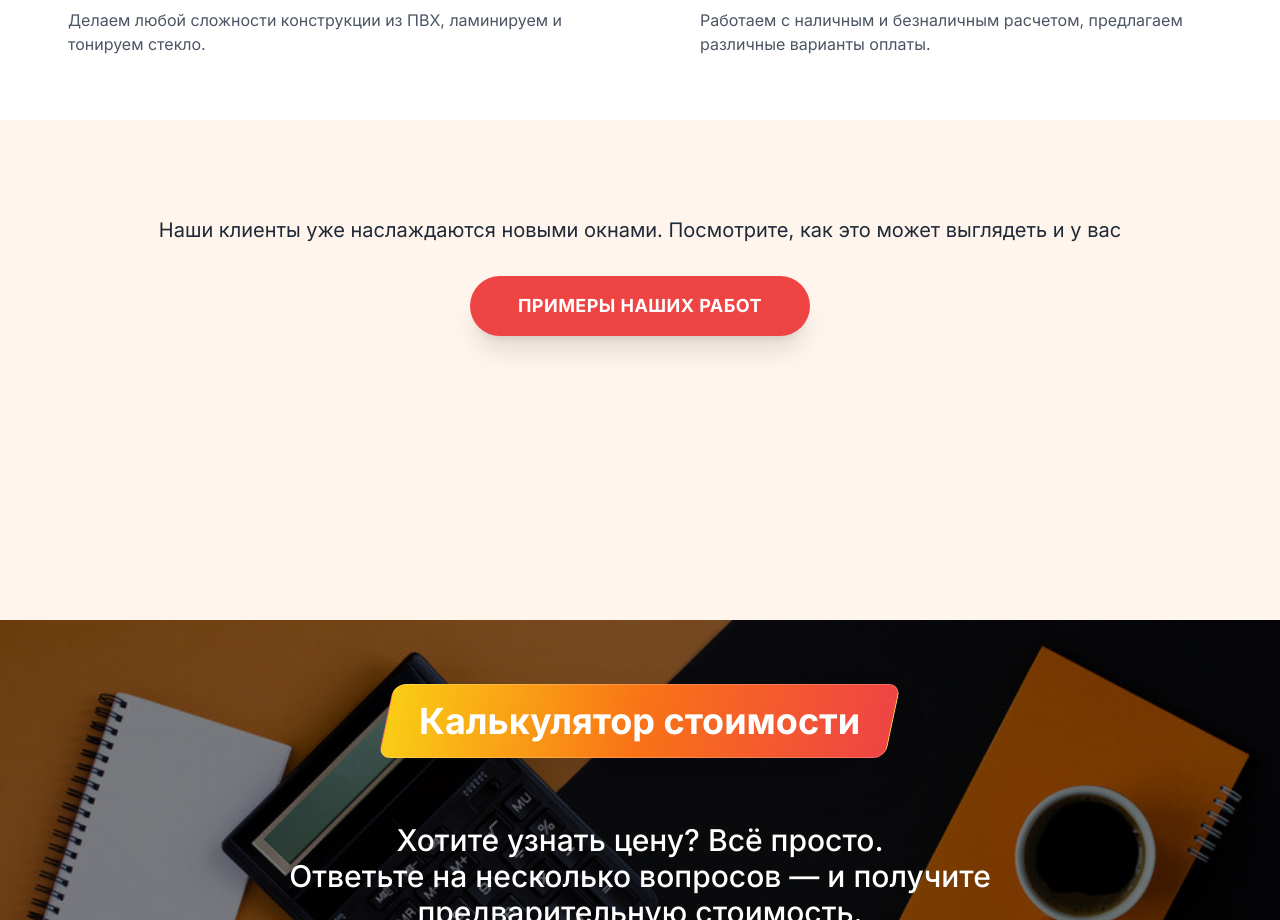
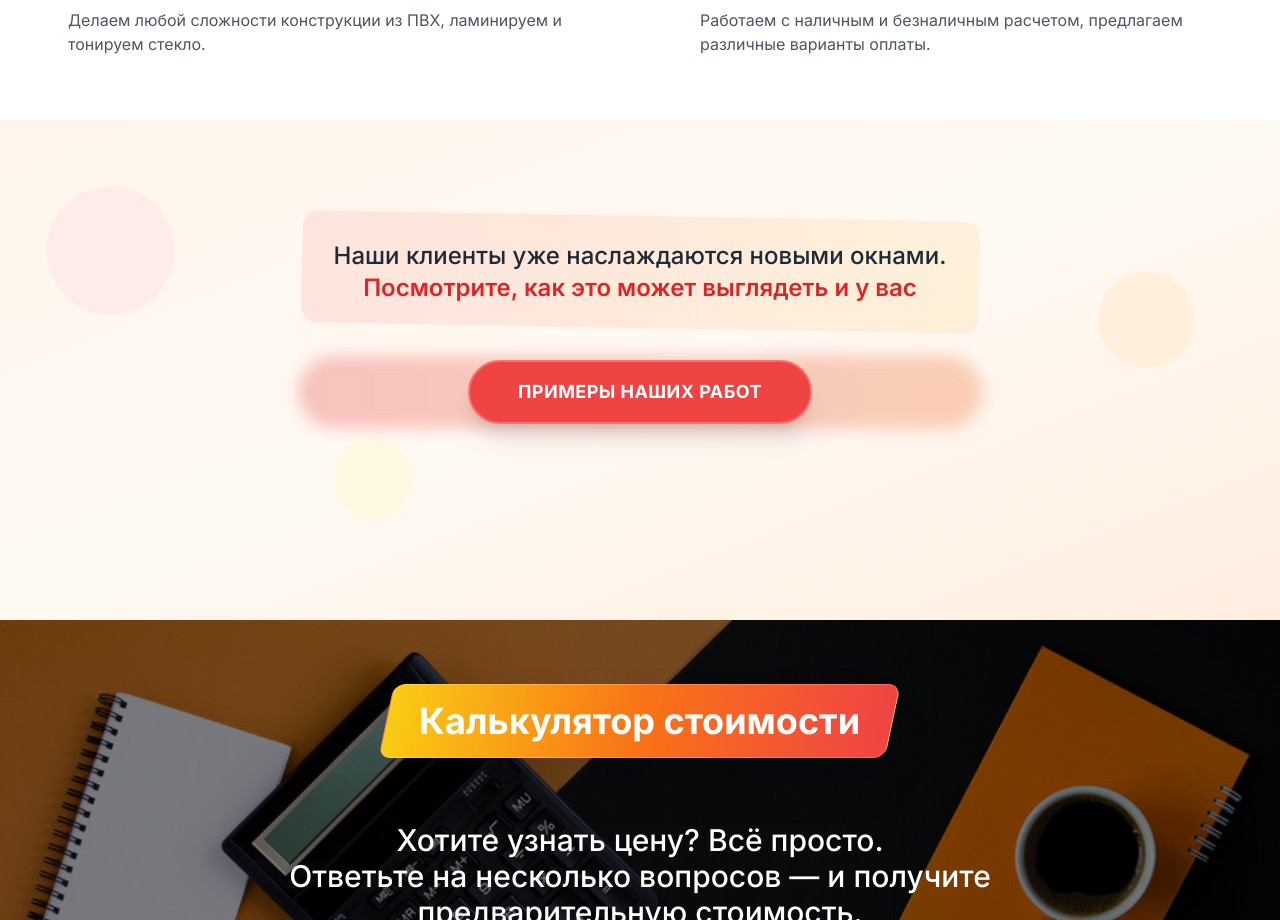
Before and after one commit to taniarub/dveri-okna-by-builder, a React (Vite) app: page / in a window 1280 px wide. Shown: the part 3620-4540 px from the top of the page. Built offline with nearby package versions, Linux system fonts and the light colour scheme.

Commit message:
Enhance Portfolio section
Make the portfolio section more interesting.

```diff
--- a/src/components/Portfolio.tsx
+++ b/src/components/Portfolio.tsx
@@ -29,21 +29,39 @@ const Portfolio = () => {
   return (
     <section
       id="projects"
-      className="py-24 relative overflow-hidden min-h-[500px] bg-[#FFF5EC]"
+      className="py-24 relative overflow-hidden min-h-[500px] bg-gradient-to-br from-[#FFF5EC] via-[#FFF9F3] to-[#FFEEE0]"
     >
+      {/* Decorative background elements */}
+      <div className="absolute inset-0 overflow-hidden">
+        <div className="absolute top-20 left-10 w-32 h-32 bg-red-100 rounded-full opacity-30 animate-float-1"></div>
+        <div className="absolute top-40 right-20 w-24 h-24 bg-orange-100 rounded-full opacity-40 animate-float-2"></div>
+        <div className="absolute bottom-20 left-1/4 w-20 h-20 bg-yellow-100 rounded-full opacity-35 animate-float-3"></div>
+        <div className="absolute bottom-40 right-1/3 w-28 h-28 bg-red-50 rounded-full opacity-25 animate-float-1"></div>
+      </div>
+
       <div className="container relative z-10">
         <div
           ref={portfolioRef}
           className="opacity-0 transition-opacity duration-1000 flex flex-col items-center justify-center"
         >
           <div className="text-center mb-8">
-            <p className="text-gray-800 text-xl mb-8">
-              Наши клиенты уже наслаждаются новыми окнами. Посмотрите, как это может выглядеть и у вас
-            </p>
+            {/* Enhanced text with gradient background */}
+            <div className="relative mb-8">
+              <div className="absolute inset-0 bg-gradient-to-r from-red-500/10 via-orange-500/10 to-yellow-500/10 rounded-2xl transform rotate-1"></div>
+              <p className="relative text-gray-800 text-xl md:text-2xl font-medium px-8 py-6 leading-relaxed">
+                Наши клиенты уже наслаждаются новыми окнами.<br />
+                <span className="text-red-600 font-semibold">Посмотрите, как это может выглядеть и у вас</span>
+              </p>
+            </div>
+
+            {/* Enhanced button with glow effect */}
             <Link to="/portfolio">
-              <button className="bg-red-500 hover:bg-red-600 text-white font-bold px-12 py-4 rounded-full transition-all text-lg shadow-xl hover:shadow-2xl transform hover:-translate-y-1 hover:scale-105 uppercase tracking-wide">
-                Примеры наших работ
-              </button>
+              <div className="relative group">
+                <div className="absolute -inset-1 bg-gradient-to-r from-red-600 to-orange-600 rounded-full blur opacity-25 group-hover:opacity-40 transition duration-300"></div>
+                <button className="relative bg-red-500 hover:bg-red-600 text-white font-bold px-12 py-4 rounded-full transition-all text-lg shadow-xl hover:shadow-2xl transform hover:-translate-y-1 hover:scale-105 uppercase tracking-wide border-2 border-red-400">
+                  Примеры наших работ
+                </button>
+              </div>
             </Link>
           </div>
         </div>
```
